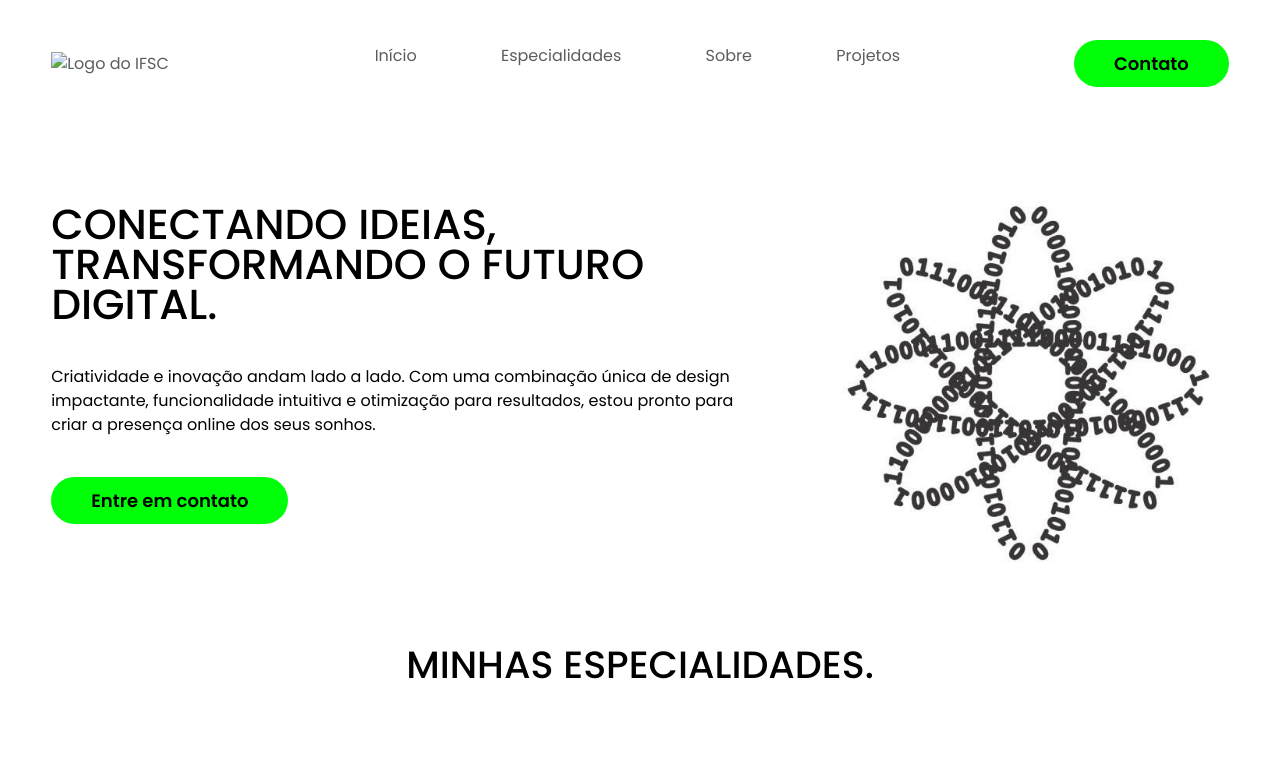
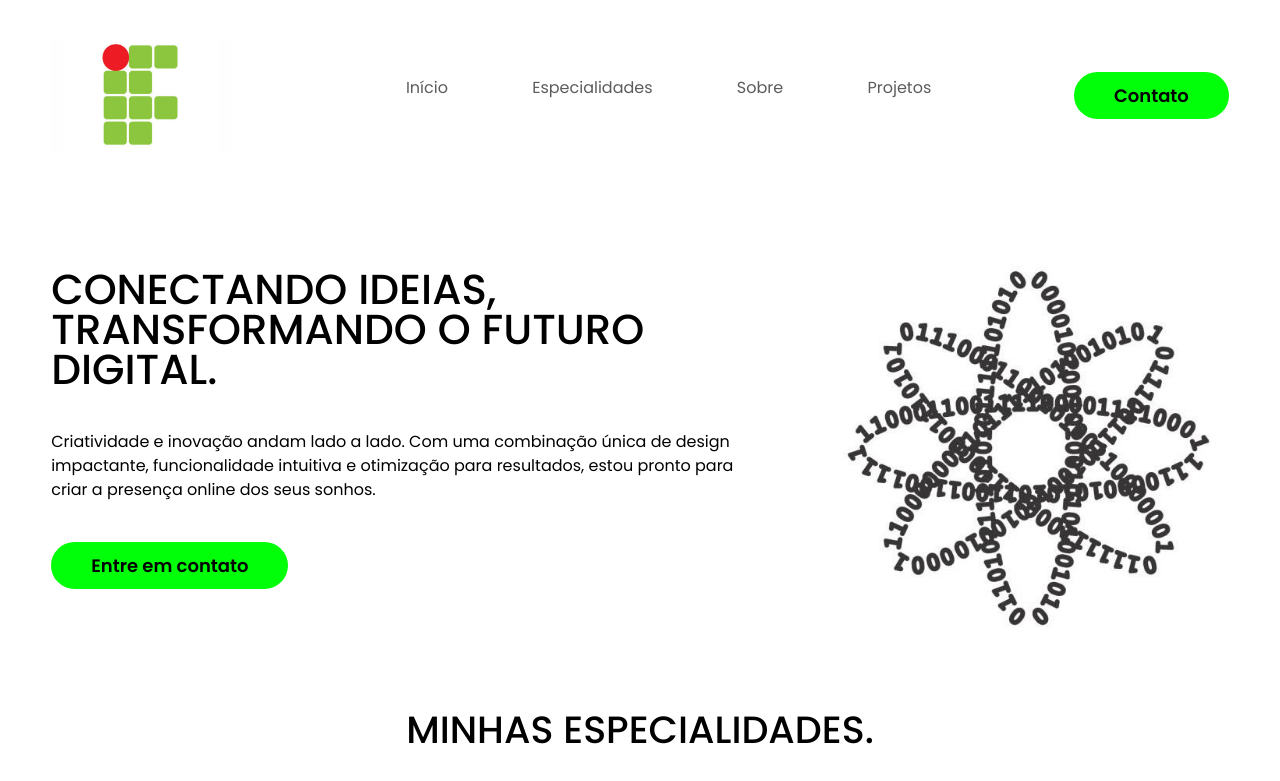
Before and after one commit to Raelz1nn/portfolio, a plain HTML site: page index.html in a window 1280 px wide. Shown: the top 781 px of the page. Drawn offline with nearby package versions, Linux system fonts and the light colour scheme; files whose address does not match are found by name.

Commit message:
Update index.html

```diff
--- a/index.html
+++ b/index.html
@@ -31,7 +31,7 @@
         <div class="interface">
             <div class="logo">
                 <a href="file:///C:/Users/PC/OneDrive/Documentos/Rael%20(3)/Pagina-Principal/index.html">
-                    <img src="./img/img/if.png" alt="Logo do IFSC"
+                    <img src="./img/if.png" alt="Logo do IFSC"
                     width="180px">
                 </a>
             </div><!--logo-->
```
